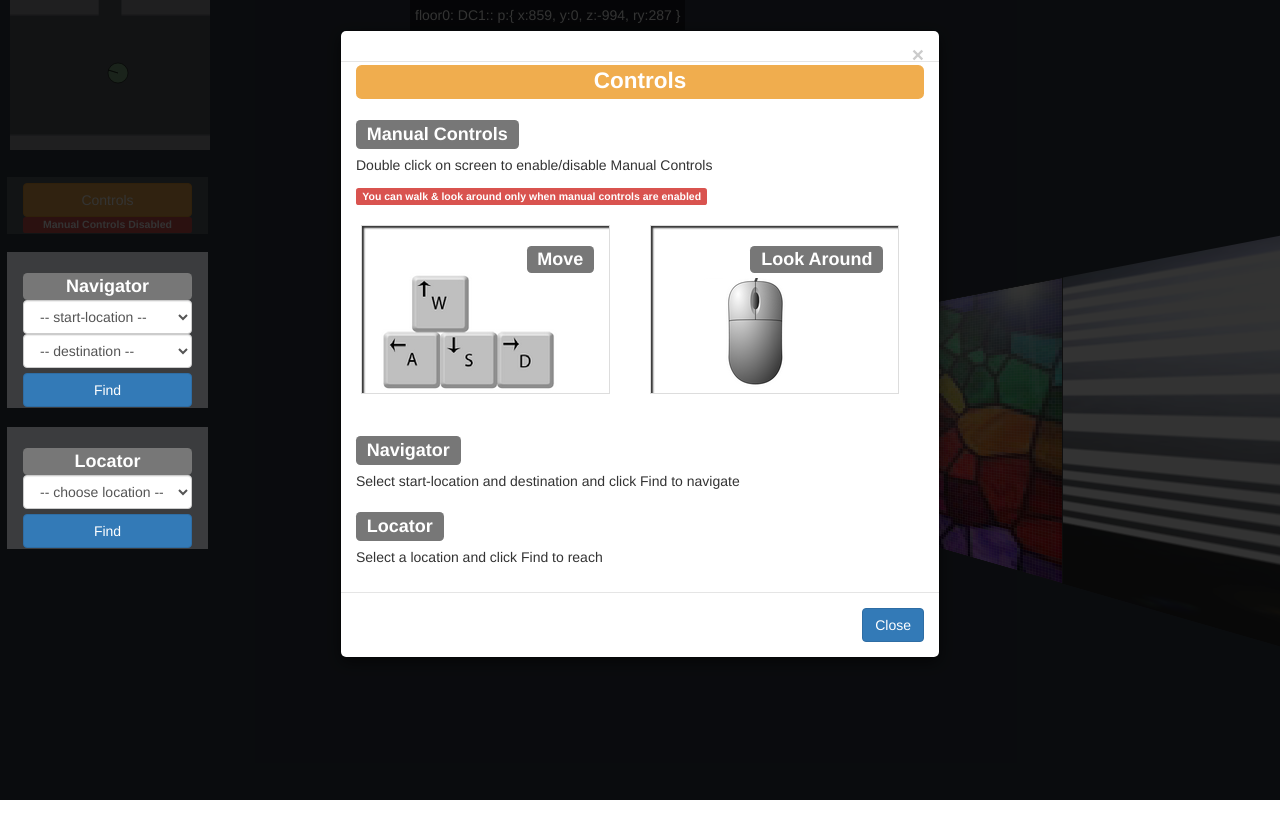
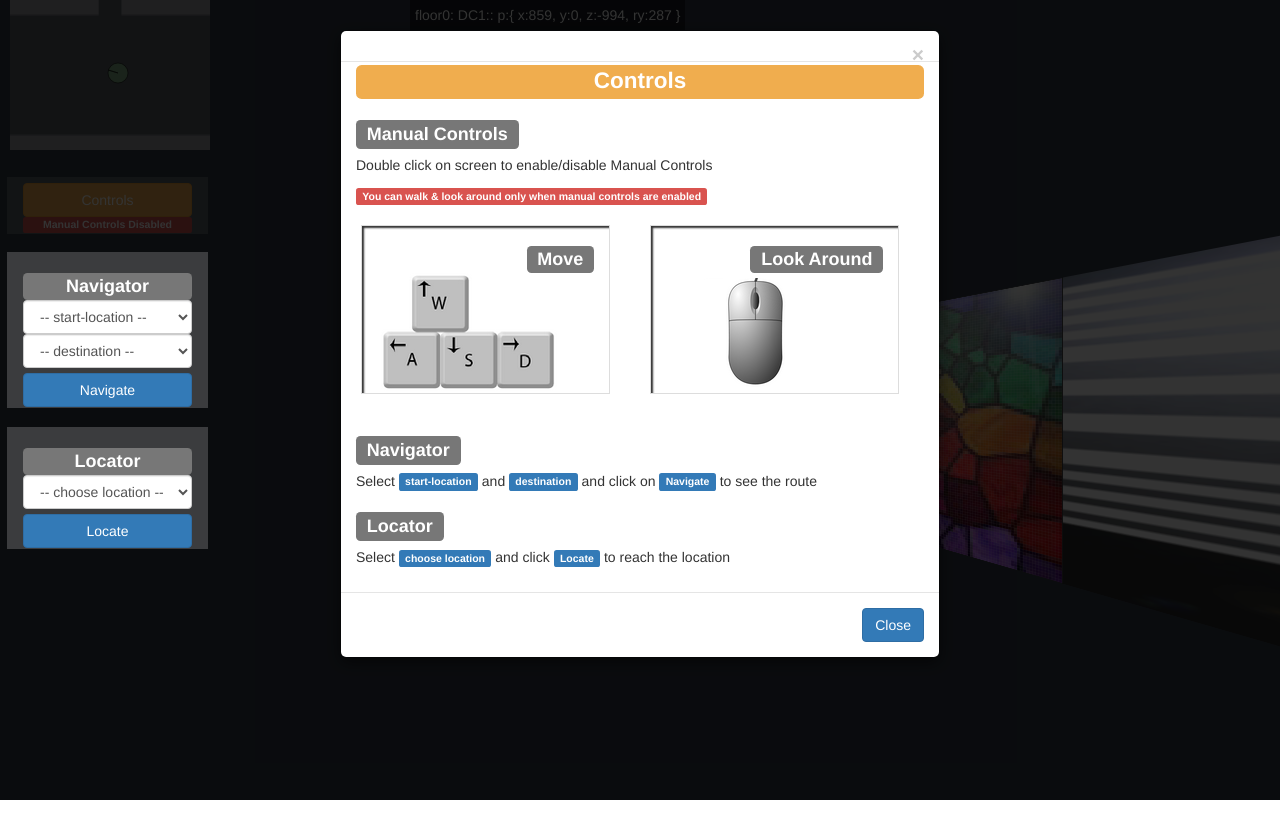
Before and after one commit to java-scripts/html3d, a plain HTML site: page index.html in a window 1280 px wide. Shown: the top 838 px of the page. Drawn offline with Linux system fonts and the light colour scheme.

Commit message:
updated texts

```diff
--- a/objects/help.html
+++ b/objects/help.html
@@ -49,10 +49,10 @@ margin: 20px;
 			<div class="row">
 				<div class="col-md-12">
 					<h3> <span class="label label-default">Navigator</span></h3>
-					<p> Select start-location and destination and click Find to navigate</p>
+					<p> Select <span class="label label-primary">start-location</span> and <span class="label label-primary">destination</span> and click on <span class="label label-primary">Navigate</span> to see the route</p>
 
 					<h3> <span class="label label-default">Locator</span></h3>
-					<p> Select a location and click Find to reach</p>
+					<p> Select <span class="label label-primary"> choose location</span> and click <span class="label label-primary">Locate</span> to reach the location</p>
 				</div>
 			</div>
 
--- a/objects/locator.html
+++ b/objects/locator.html
@@ -6,6 +6,6 @@
 		</select>
 	</div>
 	<div class="col-md-12">
-		<button class="btn btn-primary col-md-12" style="margin-top:5px" ng-click="locateNode();">Find</button>
+		<button class="btn btn-primary col-md-12" style="margin-top:5px" ng-click="locateNode();">Locate</button>
 	</div>
 </div>
--- a/objects/navigator.html
+++ b/objects/navigator.html
@@ -11,6 +11,6 @@
 		</select>
 	</div>
 	<div class="col-md-12">
-		<button class="btn btn-primary col-md-12" style="margin-top:5px" ng-click="startNavigation();">Find</button>
+		<button class="btn btn-primary col-md-12" style="margin-top:5px" ng-click="startNavigation();">Navigate</button>
 	</div>
 </div>
```
